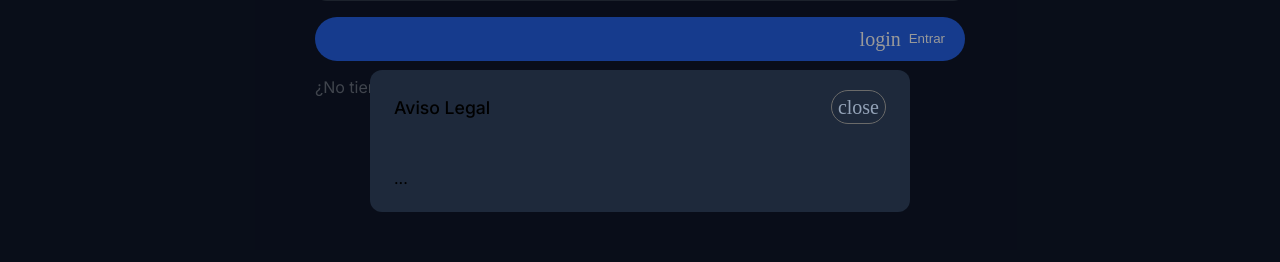
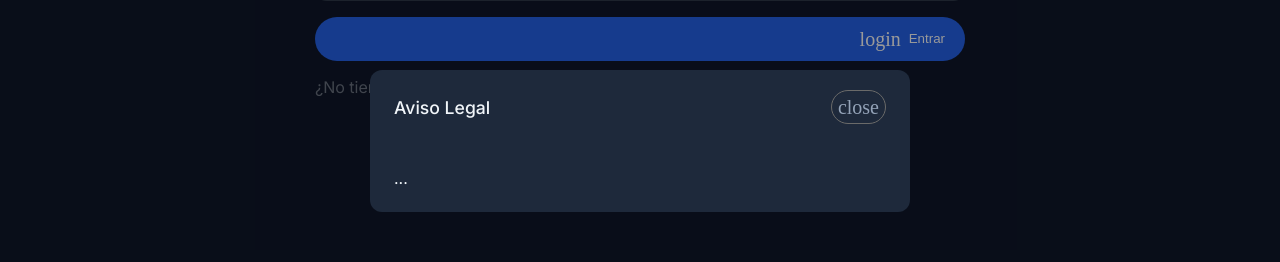
Before and after one commit to angeland-ou/obraction, a React (Vite) app: page /login in a window 1280 px wide. Both pictures are taken after a click on the element "Aviso Legal". Shown: the part 428-690 px from the top of the page. Built offline with nearby package versions, Linux system fonts and the light colour scheme; no server answers; a web font is replaced by a local one.

Commit message:
style: fix footer color in dark theme

```diff
--- a/src/styles/components/_footer.scss
+++ b/src/styles/components/_footer.scss
@@ -12,6 +12,11 @@
         color: var(--text-primary);
     }
 
+    .modal-header,
+    .modal-body {
+        color: var(--text-primary);
+    }
+
     @media (max-width: 768px) {
         ul {
             flex-wrap: wrap;
```
